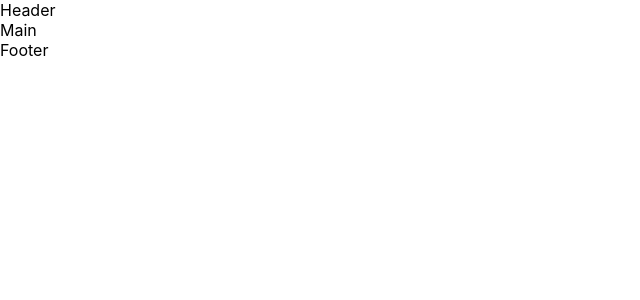
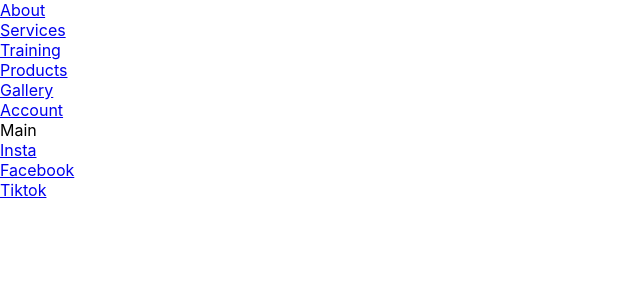
Before and after one commit to joselinecedano/frontendkml, a React (Create React App) app: page / in a window 1280 px wide. Shown: the top 300 px of the page, without its empty margins (0-640 px from the left). Built offline with nearby package versions, Linux system fonts and the light colour scheme.

Commit message:
nav and footer set up

```diff
--- a/src/Components/Footer.js
+++ b/src/Components/Footer.js
@@ -1,8 +1,13 @@
 import React from 'react'
+import { Link } from 'react-router-dom'
 
 const Footer = () => {
   return (
-    <div>Footer</div>
+    <footer className='footer'>
+        <Link className = 'footer-link' to = 'https://instagram.com/kissmylashesz?igshid=MzRlODBiNWFlZA=='> <div> Insta </div></Link>
+        <Link className = 'footer-link' to = 'https://www.facebook.com/kissmylasheszz?mibextid=LQQJ4d'> <div> Facebook </div></Link>
+        <Link className = 'footer-link' to = 'https://www.tiktok.com/@kissmylashesz?_t=8chb7xPO69u&_r=1'> <div> Tiktok </div></Link>
+    </footer>
   )
 }
 
--- a/src/Components/Header.js
+++ b/src/Components/Header.js
@@ -1,8 +1,16 @@
 import React from 'react'
+import { Link } from 'react-router-dom'
 
 export const Header = () => {
   return (
-    <div>Header</div>
+    <nav className='nav'>
+        <Link className='nav-link' to = '/about'><div> About </div></Link>
+        <Link className='nav-link' to = '/services'><div> Services </div></Link>
+        <Link className='nav-link' to = '/training'><div> Training </div></Link>
+        <Link className='nav-link' to = '/products'><div> Products </div></Link>
+        <Link className='nav-link' to = '/gallery'><div> Gallery </div></Link>
+        <Link className='nav-link' to = '/user'><div> Account </div></Link>
+    </nav>
   )
 }
 export default Header
```
